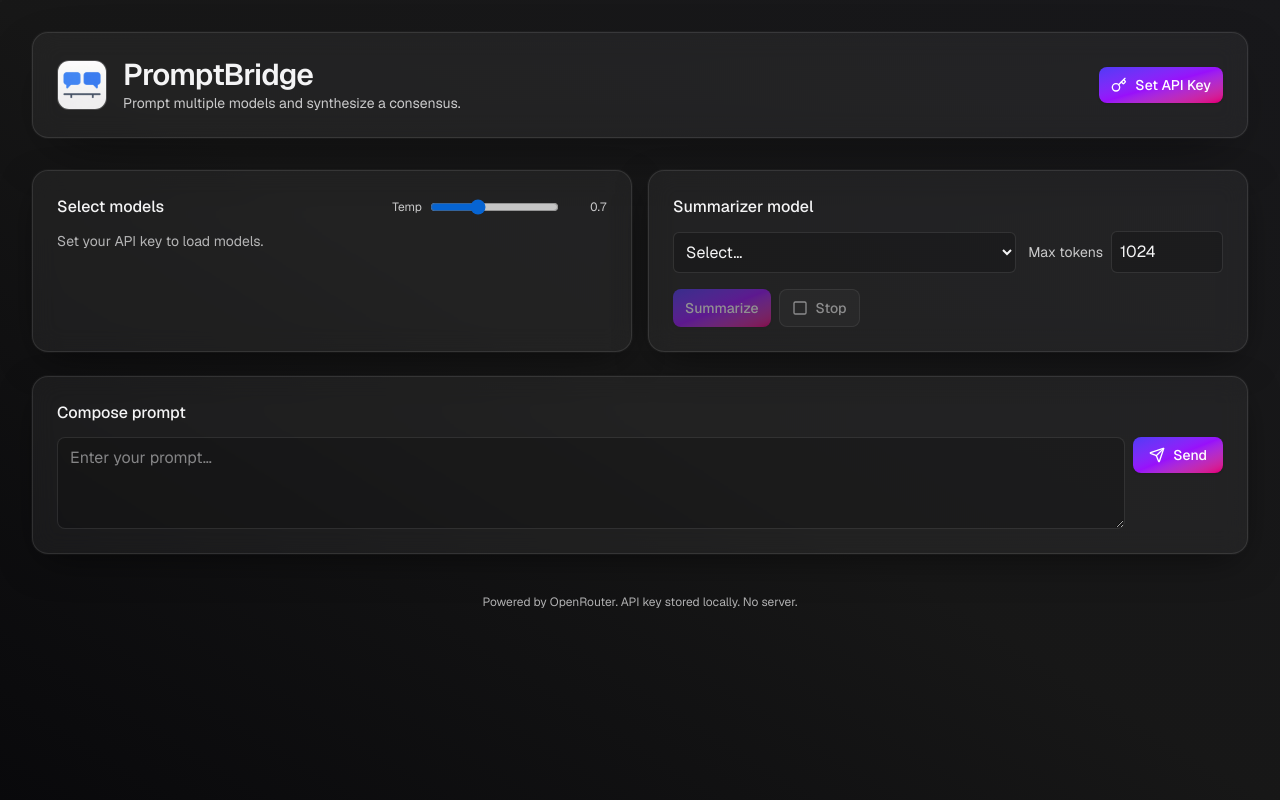
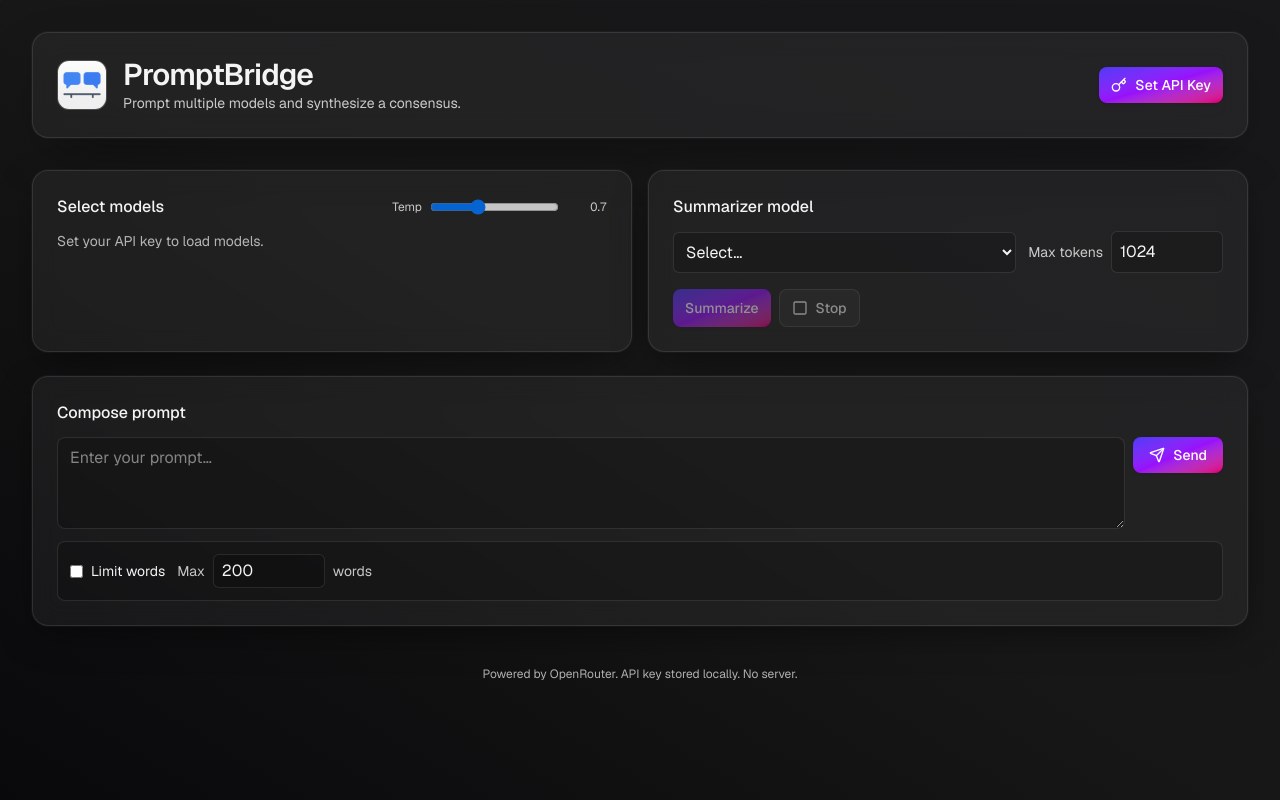
Before and after one commit to lcondliffe/PromptBridge, a Next.js app: page / in a window 1280 px wide. Built offline with nearby package versions, Linux system fonts and the light colour scheme.

Commit message:
Include word limit prompt argument

```diff
--- a/src/app/page.tsx
+++ b/src/app/page.tsx
@@ -56,6 +56,16 @@ export default function Home() {
   const [maxTokens, setMaxTokens] = useLocalStorage<number | undefined>(
     "max_tokens",
     1024
+  );
+
+  // Prompt options
+  const [limitWordsEnabled, setLimitWordsEnabled] = useLocalStorage<boolean>(
+    "limit_words_enabled",
+    false
+  );
+  const [limitWords, setLimitWords] = useLocalStorage<number>(
+    "limit_words",
+    200
   );
 
   // Responses state
@@ -130,7 +140,7 @@ export default function Home() {
     };
   }, [apiKey, selectedModels.length, setSelectedModels, summarizerModel, setSummarizerModel, popularDefaults]);
 
-  const onSend = async (prompt: string) => {
+  const onSend = async (inputPrompt: string) => {
     if (!apiKey) {
       alert("Please set your OpenRouter API key first.");
       return;
@@ -139,6 +149,15 @@ export default function Home() {
       alert("Select at least one model.");
       return;
     }
+
+    // Apply prompt options
+    const options: string[] = [];
+    if (limitWordsEnabled && Number.isFinite(limitWords) && (limitWords as number) > 0) {
+      options.push(`Please limit your answer to at most ${limitWords} words.`);
+    }
+    const finalPrompt = options.length
+      ? `${inputPrompt}\n\nConstraints:\n- ${options.join("\n- ")}`
+      : inputPrompt;
 
     // Reset panes
     const initial: Record<string, Pane> = {};
@@ -152,7 +171,7 @@ export default function Home() {
         content:
           "You are a helpful assistant. Answer clearly and concisely with reasoning when appropriate.",
       },
-      { role: "user", content: prompt },
+      { role: "user", content: finalPrompt },
     ];
 
     for (const model of selectedModels) {
@@ -418,6 +437,31 @@ Be concise but comprehensive.`;
                 <Send className="size-4" /> Send
               </button>
             </form>
+            {/* Prompt options */}
+            <div className="mt-3 rounded-lg border border-white/10 bg-black/20 p-3 flex flex-col sm:flex-row sm:items-center gap-3">
+              <label className="inline-flex items-center gap-2 text-sm">
+                <input
+                  type="checkbox"
+                  checked={limitWordsEnabled}
+                  onChange={(e) => setLimitWordsEnabled(e.target.checked)}
+                />
+                Limit words
+              </label>
+              <div className="flex items-center gap-2">
+                <label className="text-sm opacity-80" htmlFor="limit-words-input">Max</label>
+                <input
+                  id="limit-words-input"
+                  type="number"
+                  min={10}
+                  step={10}
+                  className="px-2 py-1 rounded-md border border-white/10 bg-black/20 w-28 focus-visible:outline-none focus-visible:ring-2 focus-visible:ring-purple-500/60"
+                  value={limitWords}
+                  onChange={(e) => setLimitWords(parseInt(e.target.value || "0", 10))}
+                  disabled={!limitWordsEnabled}
+                />
+                <span className="text-sm opacity-80">words</span>
+              </div>
+            </div>
           </div>
         </section>
 
```
